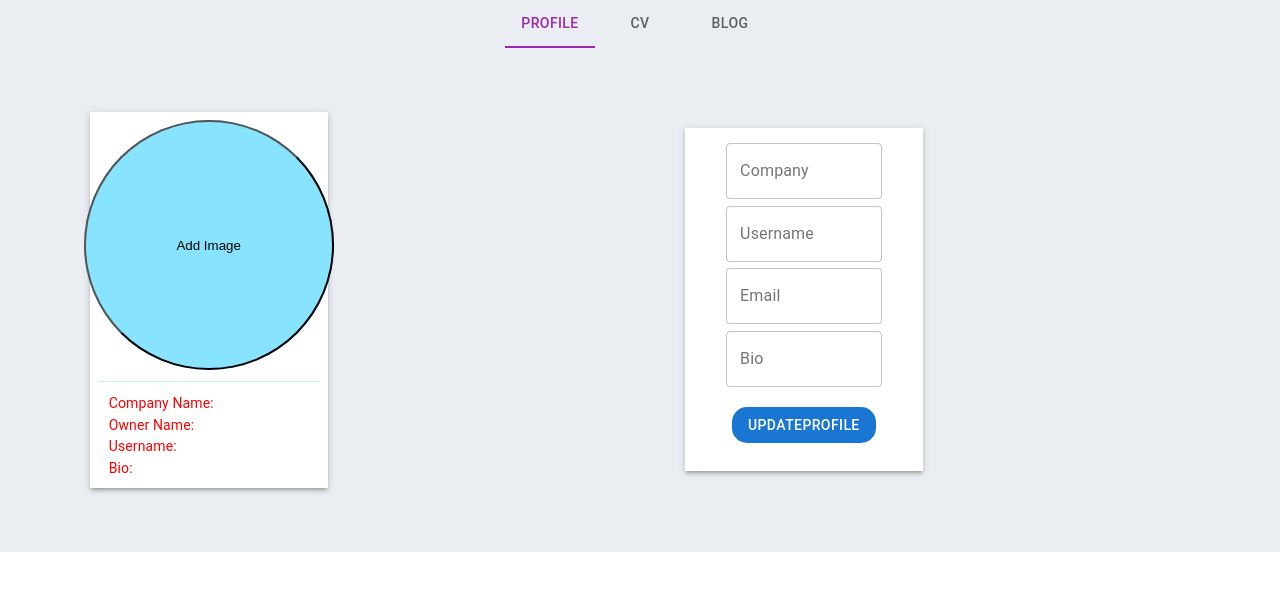
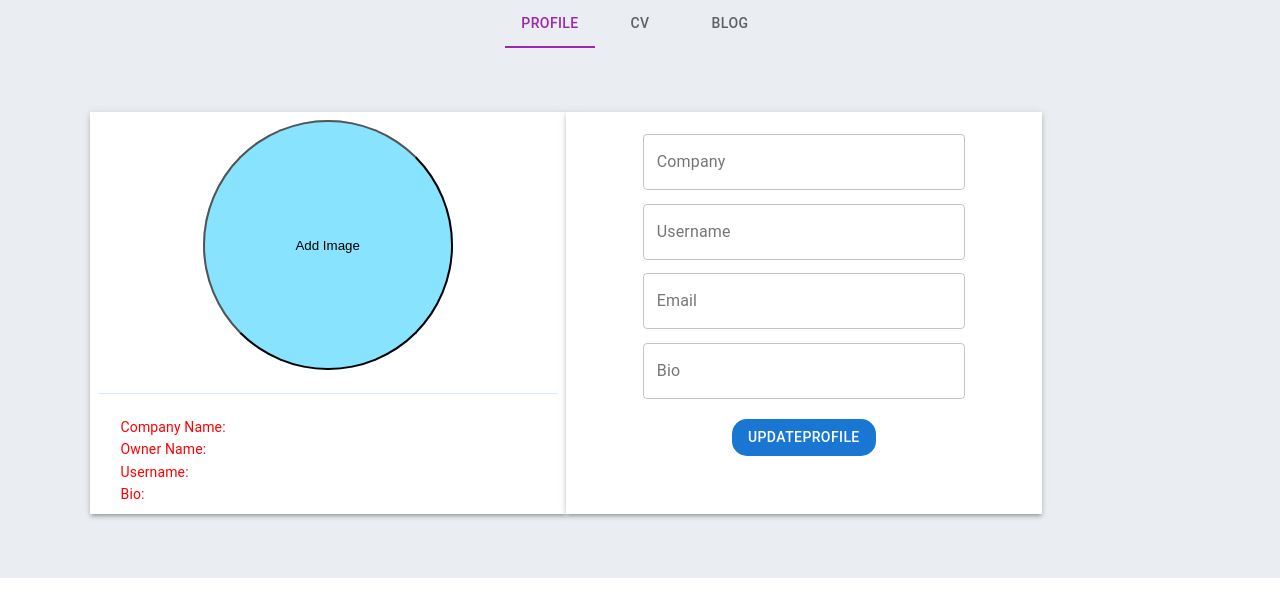
Before and after one commit to combinator4001/combinator-front, a React (Create React App) app: page /ProfileCompany in a window 1280 px wide. Shown: the top 616 px of the page. Built offline with nearby package versions, Linux system fonts and the light colour scheme.

Commit message:
company profile style upgraded

```diff
--- a/src/component/profileCompany/ProfileCompany.js
+++ b/src/component/profileCompany/ProfileCompany.js
@@ -209,9 +209,7 @@ const ProfileCompany = props => {
                                     </div>
                             </div>
                         </Box>
-                    </Grid>
 
-                    <Grid container>
                         <Box
                             sx={{
                                 boxShadow: 3,
@@ -277,6 +275,7 @@ const ProfileCompany = props => {
                         </Box>
                     </Grid>
 
+
                 </div>
             );
         }
```
Also changed, not shown: src/component/SignUpCompany/FormSignupCompany.js (+0 -32 lines).
